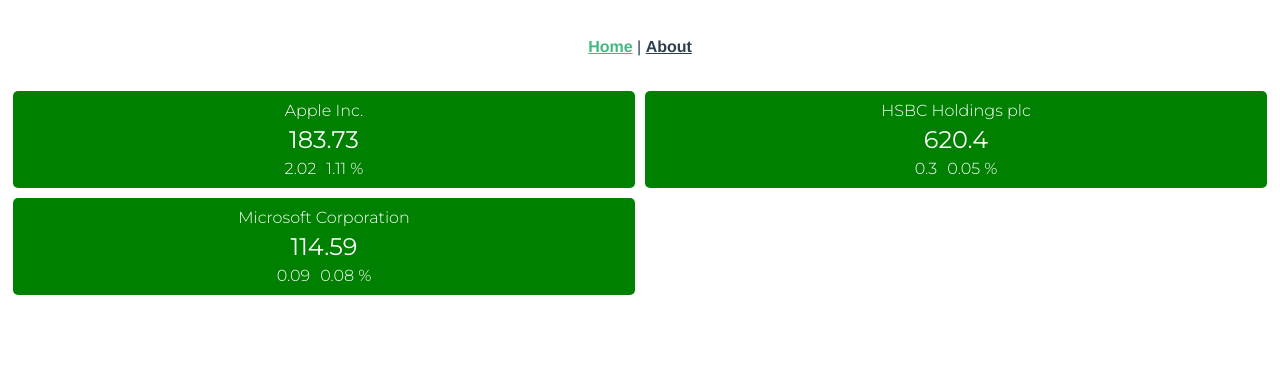
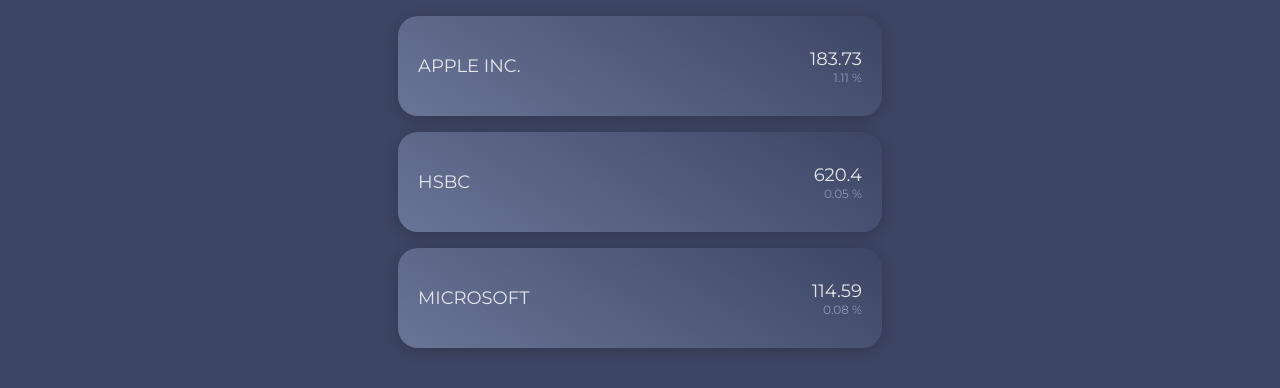
Before and after one commit to TrveMan/gs-io, a Vue app: page /#/ in a window 1280 px wide. Shown: the top 388 px of the page. Built offline with nearby package versions, Linux system fonts and the light colour scheme.

Commit message:
ui restyling

```diff
--- a/src/App.vue
+++ b/src/App.vue
@@ -1,29 +1,23 @@
 <template>
   <div id="app">
-    <div id="nav">
+    <!-- <div id="nav">
       <router-link to="/">Home</router-link> |
       <router-link to="/about">About</router-link>
-    </div>
+    </div> -->
     <router-view/>
   </div>
 </template>
 
 <style lang="scss">
-#app {
-  font-family: 'Avenir', Helvetica, Arial, sans-serif;
-  -webkit-font-smoothing: antialiased;
-  -moz-osx-font-smoothing: grayscale;
-  text-align: center;
-  color: #2c3e50;
-}
-#nav {
-  padding: 30px;
-  a {
-    font-weight: bold;
-    color: #2c3e50;
-    &.router-link-exact-active {
-      color: #42b983;
-    }
-  }
+  @import 'styles/typography.scss';
+  @import 'styles/colors.scss';
+body {
+  @extend %gs-typo__reg;
+  background: $gs-color__dark-blue;
+  background-repeat: no-repeat;
+  background-size: cover;
+  min-height: 100vh;
+  color: $gs-color__white;
+
 }
 </style>
--- a/src/components/AdditionalInfoBox/AdditionalInfoBox.scss
+++ b/src/components/AdditionalInfoBox/AdditionalInfoBox.scss
@@ -6,17 +6,15 @@
 .additional-info-box {
   display: flex;
   flex-direction: column;
-  flex-basis: calc(100% / 3 - 10px);
-  padding: 8px;
-  border: 1px solid $gs-color__white;
-  border-radius: 5px;
+  text-align: center;
   color: $gs-color__white;
-  margin-bottom: 20px;
 }
 
 .info-label {
   @extend %gs-typo__reg;
 
+  color: $gs-color__grey;
+  // text-transform: uppercase;
   font-size: 12px;
   margin-bottom: 5px;
 }
@@ -24,5 +22,5 @@
 .info-value {
   @extend %gs-typo__light;
 
-  font-size: 12px;
+  font-size: 16px;
 }
--- a/src/components/AdditionalInfoBox/AdditionalInfoBox.vue
+++ b/src/components/AdditionalInfoBox/AdditionalInfoBox.vue
@@ -1,7 +1,7 @@
 <template>
   <div class="additional-info-box">
     <span class="info-label">{{ label }}</span>
-    <span class="info-value">{{ value }} {{infos.unit}}</span>
+    <span class="info-value">{{ value }}</span>
   </div>
 </template>
 
--- a/src/components/StockList/StockList.scss
+++ b/src/components/StockList/StockList.scss
@@ -4,5 +4,7 @@
 
 .gs-stock-list {
   display: flex;
-  flex-wrap: wrap;
+  flex-direction: column;
+  max-width: 500px;
+  margin: 0 auto;
 }
--- a/src/components/StockList/StockList.ts
+++ b/src/components/StockList/StockList.ts
@@ -37,7 +37,7 @@ export default class StockList extends Vue {
     },
     {
       symbol: 'HSBA.L',
-      name: 'HSBC Holdings plc',
+      name: 'HSBC',
       currency: 'GBX',
       price: '620.40',
       price_open: '618.90',
@@ -61,7 +61,7 @@ export default class StockList extends Vue {
     },
     {
       symbol: 'MSFT',
-      name: 'Microsoft Corporation',
+      name: 'Microsoft',
       currency: 'USD',
       price: '114.59',
       price_open: '114.54',
--- a/src/components/StockTile/StockTile.scss
+++ b/src/components/StockTile/StockTile.scss
@@ -3,83 +3,72 @@
 @import '../../styles/base.scss';
 
 .gs-stock-tile {
+  display: flex;
+  flex-direction: column;
   flex-grow: 0;
-  background: green;
-  border-radius: 5px;
-  padding: 10px;
-  margin: 5px;
-  flex-basis: calc(50% - 10px);
-  max-width: calc(50% - 10px);
+  flex-basis: 100%;
+  max-width: 100%;
+  padding: 20px;
+  margin: 8px;
+  overflow: hidden;
+  border-radius: 20px;
+  background: linear-gradient(33deg , $gs-color__light-blue 0%, $gs-color__dark-blue 100%);
+  box-shadow: 0px 3px 15px rgba(0,0,0,0.2);
   user-select: none;
   cursor: pointer;
 }
 
 .base-infos {
   display: flex;
-  flex-direction: column;
   align-items: center;
-  justify-content: center;
+  justify-content: space-between;
+  height: 60px;
 }
 
 .stock-name {
-  @extend %gs-typo__light;
+  @extend %gs-typo__reg;
 
+  width: 50%;
   text-overflow: ellipsis;
   overflow: hidden;
-  width: 100%;
   white-space: nowrap;
   margin: 0;
   color: $gs-color__white;
+  text-transform: uppercase;
 }
 
-.current-value {
-  @extend %gs-typo__reg;
-
-  margin: 5px 0;
-  color: $gs-color__white;
+.stock-info {
+  display: flex;
+  flex-direction: column;
+  align-items: flex-end;
 }
 
-.changes {
-  @extend %gs-typo__light;
-
-  display: flex;
-  justify-content: center;
-  color: $gs-color__white;
+.pers-changes {
+  font-size: 12px;
+  color: $gs-color__grey;
 }
 
-.abs-changes {
-  margin-right: 10px;
-}
 
 .additional-infos {
-  display: flex;
-  justify-content: space-between;
-  flex-wrap: wrap;
-  margin: 20px auto 0;
-  width: 90%;
+  display: grid;
+  grid-template-columns: 1fr 1fr 1fr;
+  grid-gap: 25px 10px;
+  margin: 25px 0 10px;
 }
 
 .gs-state-active {
-  &.gs-stock-tile {
-    flex-basis: calc(100% - 10px);
-    max-width: calc(100% - 10px);
-  }
 
   .base-infos {
-    flex-direction: row;
     align-items: flex-start;
+    font-size: 24px;
+    height: auto;
   }
 
   .stock-name {
     font-size: 24px;
   }
 
-  .current-value {
-    margin: 0 10px;
-  }
-
-  .changes {
-    flex-direction: column;
-    font-size: 12px;
+  .pers-changes {
+    display: none;
   }
 }
--- a/src/components/StockTile/StockTile.ts
+++ b/src/components/StockTile/StockTile.ts
@@ -36,38 +36,31 @@ export default class StockTile extends Vue {
   get additionalInfos(): {
     label:string,
     value: number,
-    unit: string
   }[] {
     return [
       {
         label: 'Kaufwert',
         value: this.initialPrice,
-        unit: '€',
       },
       {
         label: 'Bestand',
         value: this.stockCount,
-        unit: 'Stk.',
       },
       {
-        label: 'Wert',
+        label: 'Gesamt',
         value: this.currentValue,
-        unit: '€',
       },
       {
         label: 'G/V %',
         value: this.totalChangePct,
-        unit: '%',
       },
       {
         label: 'G/V €',
         value: this.totalChangeAbs,
-        unit: '€',
       },
       {
         label: 'G/V Ges.',
         value: this.totalValueChange,
-        unit: '€',
       },
     ];
   }
--- a/src/components/StockTile/StockTile.vue
+++ b/src/components/StockTile/StockTile.vue
@@ -4,9 +4,8 @@
        v-on:click="openTile">
     <div class="base-infos">
       <h1 class="stock-name">{{ name }}</h1>
-      <span class="current-value">{{ price }}</span>
-      <div class="changes">
-        <span class="abs-changes">{{ changeAbs }}</span>
+      <div class="stock-info">
+        <span class="current-value">{{ price }}</span>
         <span class="pers-changes">{{ changePct }} %</span>
       </div>
     </div>
--- a/src/styles/colors.scss
+++ b/src/styles/colors.scss
@@ -1 +1,7 @@
-$gs-color__white: #ffffff;
+$gs-color__white: #E3E6E9;
+
+$gs-color__dark-blue: #3C4564;
+$gs-color__light-blue: #697597;
+$gs-color__grey: #8e96b5;
+
+$gs-color__accent: #D37FCC;
--- a/src/styles/typography.scss
+++ b/src/styles/typography.scss
@@ -9,11 +9,13 @@
 %gs-typo__reg {
   font-family: 'Montserrat', sans-serif;
   font-weight: 400;
-  font-size: 24px;
+  -webkit-font-smoothing: antialiased;
+  font-size: 18px;
 }
 
 %gs-typo__bold {
   font-family: 'Montserrat', sans-serif;
   font-weight: 600;
+  -webkit-font-smoothing: antialiased;
   font-size: 24px;
 }
```
